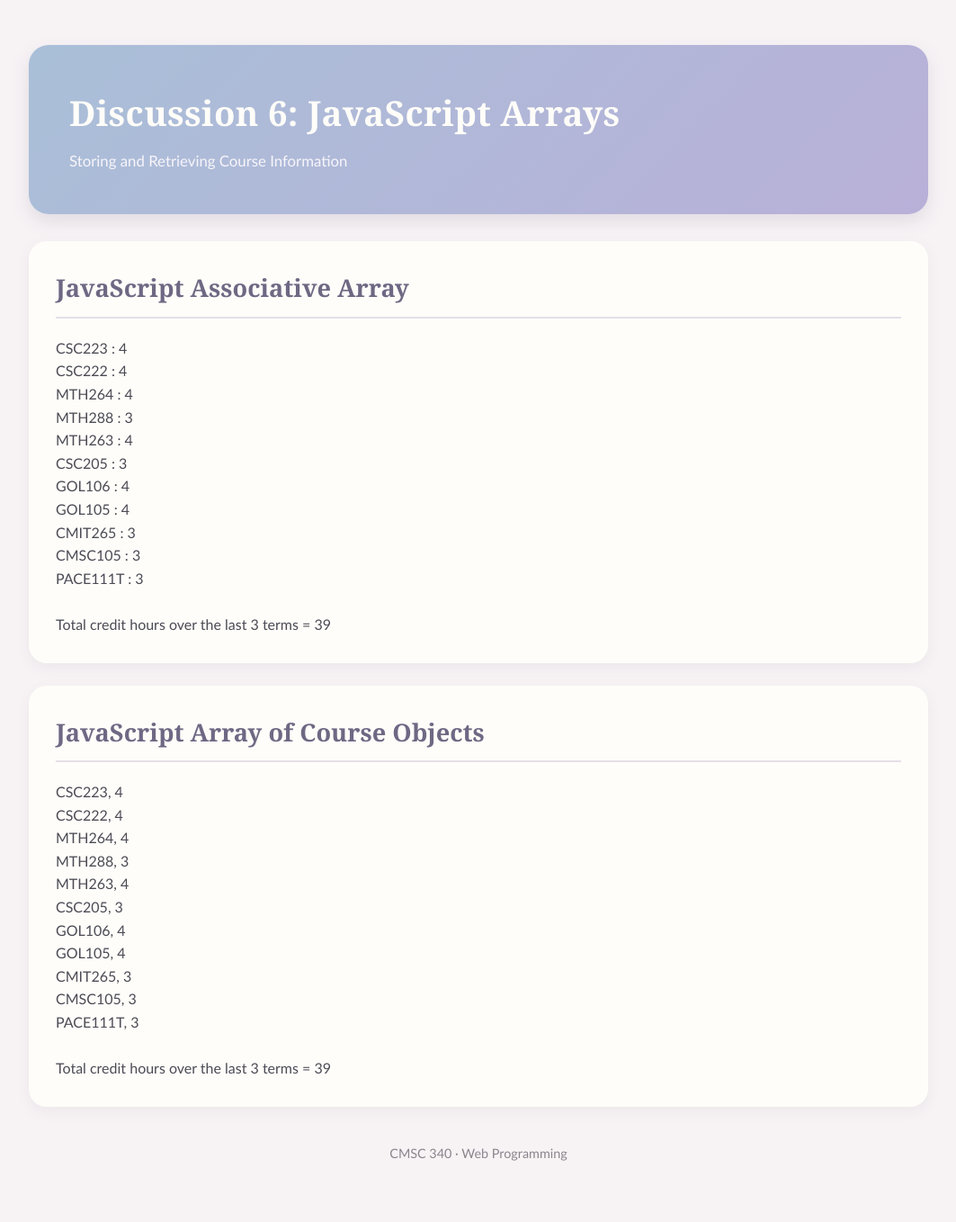
After one commit to jacobsupplee/cmsc_340_website, a PHP site: page /discussion6/jsarray.php in a window 1280 px wide. The commit adds this page. Shown: the whole page at 90% size, without its empty margins (108-1171 px from the left). Run offline with PHP 8.4, Linux system fonts and the light colour scheme.

Commit message:
Added discussion 6

```diff
--- /dev/null
+++ b/discussion6/jsarray.php
@@ -0,0 +1,110 @@
+<!DOCTYPE html>
+
+<html>
+<head>
+    <title>Discussion 6 - JavaScript Arrays</title>
+    <link rel="stylesheet" href="../design.css">
+</head>
+
+<body>
+
+    <div class="container">
+
+        <header>
+            <h1>Discussion 6: JavaScript Arrays</h1>
+            <p>Storing and Retrieving Course Information</p>
+        </header>
+
+        <section>
+            <h2>JavaScript Associative Array</h2>
+
+            <div id="associativeArray"></div>
+        </section>
+
+        <section>
+            <h2>JavaScript Array of Course Objects</h2>
+
+            <div id="courseObjects"></div>
+        </section>
+
+        <footer>
+            CMSC 340 · Web Programming
+        </footer>
+
+    </div>
+
+    <script>
+
+    //Stores each course as a key; credit hours are the values.
+    const courses = {
+        "CSC223": 4,
+        "CSC222": 4,
+        "MTH264": 4,
+        "MTH288": 3,
+        "MTH263": 4,
+        "CSC205": 3,
+        "GOL106": 4,
+        "GOL105": 4,
+        "CMIT265": 3,
+        "CMSC105": 3,
+        "PACE111T": 3
+    };
+
+    //initialize credit hours counter.
+    let totalCredits = 0;
+
+    //loops through associative array, displaying course code and credit hours.
+    for (let courseCode in courses) {
+        document.getElementById("associativeArray").innerHTML +=
+            courseCode + " : " + courses[courseCode] + "<br>";
+
+        //increments credit hours counter.
+        totalCredits += courses[courseCode];
+    }
+
+    //Displays totalCredits calculation
+    document.getElementById("associativeArray").innerHTML +=
+        "<br>Total credit hours over the last 3 terms = " + totalCredits;
+
+    //Defines course class with courseCode and creditHours
+    class Course {
+        constructor(courseCode, creditHours) {
+        this.courseCode = courseCode;
+        this.creditHours = creditHours;
+        }
+    }
+
+    //Array of Course objects
+    const courseObjArray = [
+        new Course("CSC223", 4),
+        new Course("CSC222", 4),
+        new Course("MTH264", 4),
+        new Course("MTH288", 3),
+        new Course("MTH263", 4),
+        new Course("CSC205", 3),
+        new Course("GOL106", 4),
+        new Course("GOL105", 4),
+        new Course("CMIT265", 3),
+        new Course("CMSC105", 3),
+        new Course("PACE111T", 3)
+    ];
+
+    //Initializes another counter for total credits
+    let totalObjCredits = 0;
+
+    //loops through the object array, displaying course code and credit hours
+    for (let course of courseObjArray) {
+        document.getElementById("courseObjects").innerHTML +=
+            course.courseCode + ", " + course.creditHours + "<br>";
+
+        totalObjCredits+= course.creditHours;
+    }
+
+    //displays the calculated total credit hours
+    document.getElementById("courseObjects").innerHTML +=
+    "<br>Total credit hours over the last 3 terms = " + totalObjCredits;
+
+    </script>
+
+</body>
+</html>
--- a/index.php
+++ b/index.php
@@ -42,6 +42,12 @@
                         Discussion 5: HTTP Authentication
                     </a>
                 </li>
+
+                <li>
+                    <a href="discussion6/jsarray.php">
+                        Discussion 6: JavaScript Arrays
+                    </a>
+                </li>
             </ul>
         </section>
 
```
Also changed, not shown: discussion5/login.php (line endings or trailing spaces).
